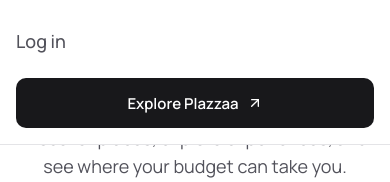
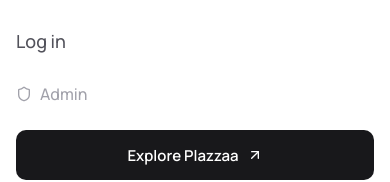
Before and after one commit to olusegun-sys/booking-hub-clean, a React (Vite) app in the folder client/: page / in a window 390 px wide. Both pictures are taken after a click on the button "Open menu". Shown: the part 219-401 px from the top of the page. Built offline with nearby package versions, Linux system fonts and the light colour scheme; no server answers.

Commit message:
fix(nav): expose Admin entry in mobile menu
Admin pill was desktop-only (md:flex hid it on mobile). Added a matching Admin row inside the mobile drawer, between Log in and Explore Plazzaa. Muted grey, 16px text, same ShieldIcon as desktop. Routes to /admin.

```diff
--- a/client/src/plazzaa/components/TopNav.jsx
+++ b/client/src/plazzaa/components/TopNav.jsx
@@ -1,9 +1,7 @@
 // FILE: client/src/plazzaa/components/TopNav.jsx
-// UPDATED 22 Oct 2026 — merge conflict resolution.
-//  - Admin pill: kept Emmanuel's ShieldIcon treatment + aria-label for a11y
-//  - Import fix: 'ShieldIcon' is not a lucide-react export — aliased Shield as ShieldIcon
-//  - Login destination: '/login' (was '/explore' pre-merge)
-//  - gap-6 on parent (his layout) — ShieldIcon pill needs more breathing room
+// UPDATED 25 Oct 2026:
+//  - Added Admin entry to mobile menu (was desktop-only, unreachable on phones)
+//  - Everything else unchanged since 22 Oct (ShieldIcon import, Login fix, gap-6)
 
 import { useEffect, useState } from "react";
 import { Link, useLocation } from "react-router-dom";
@@ -127,6 +125,17 @@
               >
                 Log in
               </Link>
+              {/* WHY: team-only Admin entry for mobile. Muted grey, slightly
+                  smaller than the main nav links, so it reads as utility chrome
+                  to customers but is easy for the team to find. */}
+              <Link
+                to="/admin"
+                className="flex min-h-[48px] items-center gap-2 text-[16px] font-medium text-plz-grey hover:text-plz-body"
+                aria-label="Admin dashboard"
+              >
+                <ShieldIcon className="size-4" />
+                Admin
+              </Link>
               <Link to="/explore" className="plz-btn plz-btn-ink mt-2 w-full">
                 Explore Plazzaa
                 <ArrowUpRight size={16} strokeWidth={2} />
```
